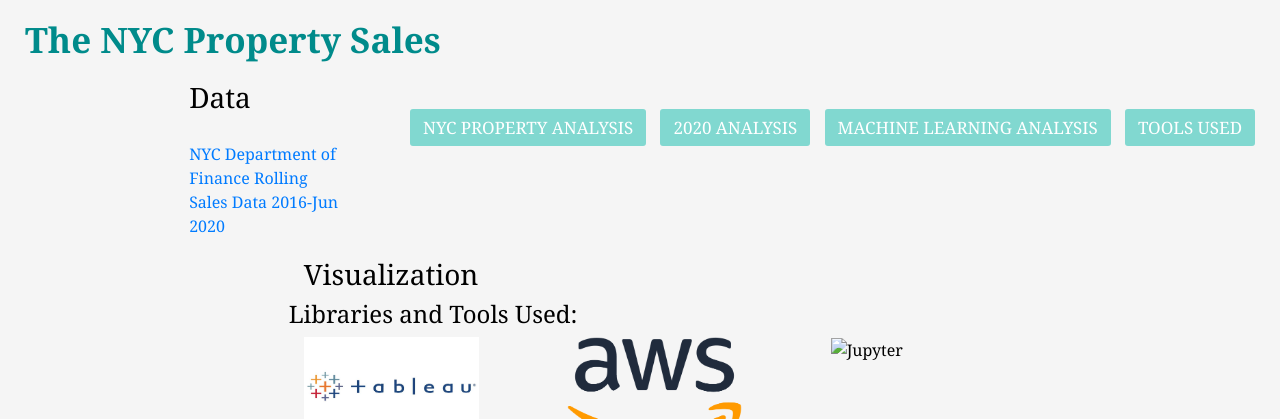
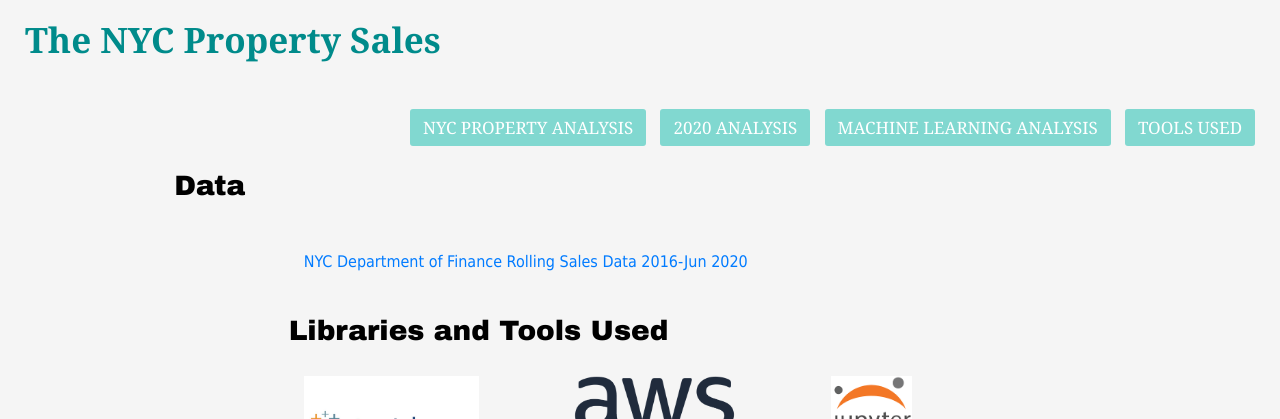
Before and after one commit to fmkaramloo/NYC-Property-Sales, a Flask app: page /tools in a window 1280 px wide. Shown: the top 419 px of the page. Run offline with Flask 2, Linux system fonts and the light colour scheme; some libraries are stand-ins or nearby versions.

Commit message:
tools page updates

```diff
--- a/static/style.css
+++ b/static/style.css
@@ -250,3 +250,17 @@ p, h2 {
   outline-style: initial;
 
 }
+/* Tools Page*/
+.about {
+    color: black;
+    font-family: "Arial Black", Gadget, sans-serif !important;
+}
+
+.about-title {
+    padding: 20px;
+    padding-left: 0px !important;
+}
+
+.about-contents {
+    font-family: Tahoma, Geneva, sans-serif !important;
+}
--- a/templates/nyc_corona.html
+++ b/templates/nyc_corona.html
@@ -41,7 +41,7 @@
 	</nav>
 
     </nav>
-    <h2><strong>Coronavirus Impact on New York Real Estate Sales</strong></h2>
+    <h2><strong>2020 New York Real Estate Sales</strong></h2>
     <br>
     <br/>
     <p> 2020 New York Real Estate has taken a hard hit with the coronavirus impacting much of overall sales.  We wanted to take a look at the impact the virus
--- a/templates/tools.html
+++ b/templates/tools.html
@@ -7,7 +7,7 @@
     <meta charset="utf-8">
 	<meta name="viewport" content="width=device-width, initial-scale=1, shrink-to-fit=no">
 
-	<title>NYC Analysis Tools Used</title>
+	<title>Tools Used</title>
 
     <!-- Importing Bootstrap CSS -->
 	<link rel="stylesheet" href="https://stackpath.bootstrapcdn.com/bootstrap/4.4.1/css/bootstrap.min.css" integrity="sha384-Vkoo8x4CGsO3+Hhxv8T/Q5PaXtkKtu6ug5TOeNV6gBiFeWPGFN9MuhOf23Q9Ifjh" crossorigin="anonymous">
@@ -35,17 +35,19 @@
 		<ul>
 			<li><a class="active" href="NYC.html">NYC Property Analysis</a></li>
 			<li><a class="active" href="nyc_corona.html">2020 Analysis</a></li>
-			<li><a class="active" href="tvt.html">Machine Learning Analysis</a></li>
+			<li><a class="active" href="ML.html">Machine Learning Analysis</a></li>
 			<li><a class="active" href="tools.html">Tools Used</a></li>
 			<!--<li><a class="active" href="about.html">About Us</a></li> -->
 		</ul>
 	</nav>
+
+
 	<div class="container-fluid about">
 		<!-- Team Members -->
-		<!--<div class="row">
+		<div class="row">
 			<div class="col-2"></div>
 			<div class="col-8 about-title">
-				<h3>Team Members</h3>
+				<h3></h3>
 			</div>
 			<div class="col-2"></div>
 		</div>
@@ -53,11 +55,13 @@
 			<div class="col-2"></div>
 			<div class="col-8">
 				<div id="search-description">
-					<p class="about-contents">The team members are: Fareedah Sabree Pete, Erendiz Tarakci, Jordon, and Tom Recht.</p>
+					<p >
+
+					</p>
 				</div>
 			</div>
 			<div class="col-2"></div>
-		</div> -->
+		</div>
 
 		<!-- Coding Approach -->
 		<!--<div class="row">
@@ -88,6 +92,13 @@
 			</div>
 			<div class="col-2"></div>
 		</div> -->
+		<div class="row">
+			<div class="col-2"></div>
+			<!--<div>
+				<h4 id="about-title">Libraries and Tools Used:</h4>
+			</div> -->
+			<div class="col-2"></div>
+		</div>
 
 		<!-- Data -->
 		<div class="row">
@@ -104,7 +115,8 @@
 				<div id="search-description">
 					<p >
 						<ul>
-							<li class="about-contents"><a href="https://www1.nyc.gov/site/finance/taxes/property-rolling-sales-data.page" target=”_blank”>
+
+							<li class="about-contents"><b></b><a href="https://www1.nyc.gov/site/finance/taxes/property-rolling-sales-data.page" target=”_blank”></b>
 								NYC Department of Finance Rolling Sales Data 2016-Jun 2020</a></li>
 						  </ul>
 					</p>
@@ -136,16 +148,16 @@
 		<div class="row">
 			<div class="col-2"></div>
 			<div class="col-8 about-title">
-				<h3>Visualization</h3>
+				<h3>Libraries and Tools Used</h3>
 			</div>
 			<div class="col-2"></div>
 		</div>
 
 		<div class="row">
 			<div class="col-2"></div>
-			<div>
+			<!--<div>
 				<h4 id="about-title">Libraries and Tools Used:</h4>
-			</div>
+			</div> -->
 			<div class="col-2"></div>
 		</div>
 
@@ -158,7 +170,7 @@
 				<img src="../static/img/aws.png" class="img-responsive img-rounded" alt="AWS" style="max-width:75%;">
 			</div>
 			<div class="col-3">
-				<img src="../static/img/jupyter.jpg" class="img-responsive img-rounded" alt="Jupyter" style="max-width:35%;">
+				<img src="../static/img/jupyter.png" class="img-responsive img-rounded" alt="Jupyter" style="max-width:35%;">
 			</div>
 
 			<div class="col-1"></div>
@@ -166,14 +178,14 @@
 		<div class="row">
 			<div class="col-2"></div>
 			<div class="col-3">
-				<img src="static/images/axios_logo.png" class="img-responsive img-rounded" alt="Axios" style="max-width:75%;">
+				<img src="../static/img/matplotlib.jpg" class="img-responsive img-rounded" alt="Matplotlib" style="max-width:75%;">
 			</div>
-			<div class="col-3">
+			<!--<div class="col-3">
 				<img src="static/images/jquery-logo.png" class="img-responsive img-rounded" alt="JQuery" style="max-width:40%;">
 			</div>
 			<div class="col-3">
 				<img src="static/images/Jupyter_logo.svg.png" class="img-responsive img-rounded" alt="Jupyter Notebook" style="max-width:35%;">
-			</div>
+			</div>-->
 
 			<div class="col-1"></div>
 		</div>
@@ -182,14 +194,5 @@
 
 
 
-
-
-
-
-	<!-- Bootstrap -->
-	  <script src="https://code.jquery.com/jquery-3.3.1.slim.min.js" integrity="sha384-q8i/X+965DzO0rT7abK41JStQIAqVgRVzpbzo5smXKp4YfRvH+8abtTE1Pi6jizo" crossorigin="anonymous"></script>
-	  <script src="https://cdnjs.cloudflare.com/ajax/libs/popper.js/1.14.7/umd/popper.min.js" integrity="sha384-UO2eT0CpHqdSJQ6hJty5KVphtPhzWj9WO1clHTMGa3JDZwrnQq4sF86dIHNDz0W1" crossorigin="anonymous"></script>
-	  <script src="https://stackpath.bootstrapcdn.com/bootstrap/4.3.1/js/bootstrap.min.js" integrity="sha384-JjSmVgyd0p3pXB1rRibZUAYoIIy6OrQ6VrjIEaFf/nJGzIxFDsf4x0xIM+B07jRM" crossorigin="anonymous"></script>
-
 	</body>
 	</html>
```
Also changed, not shown: static/img/jupyter.jpg (deleted), static/img/jupyter.png (added), static/img/matplotlib.jpg (added).
